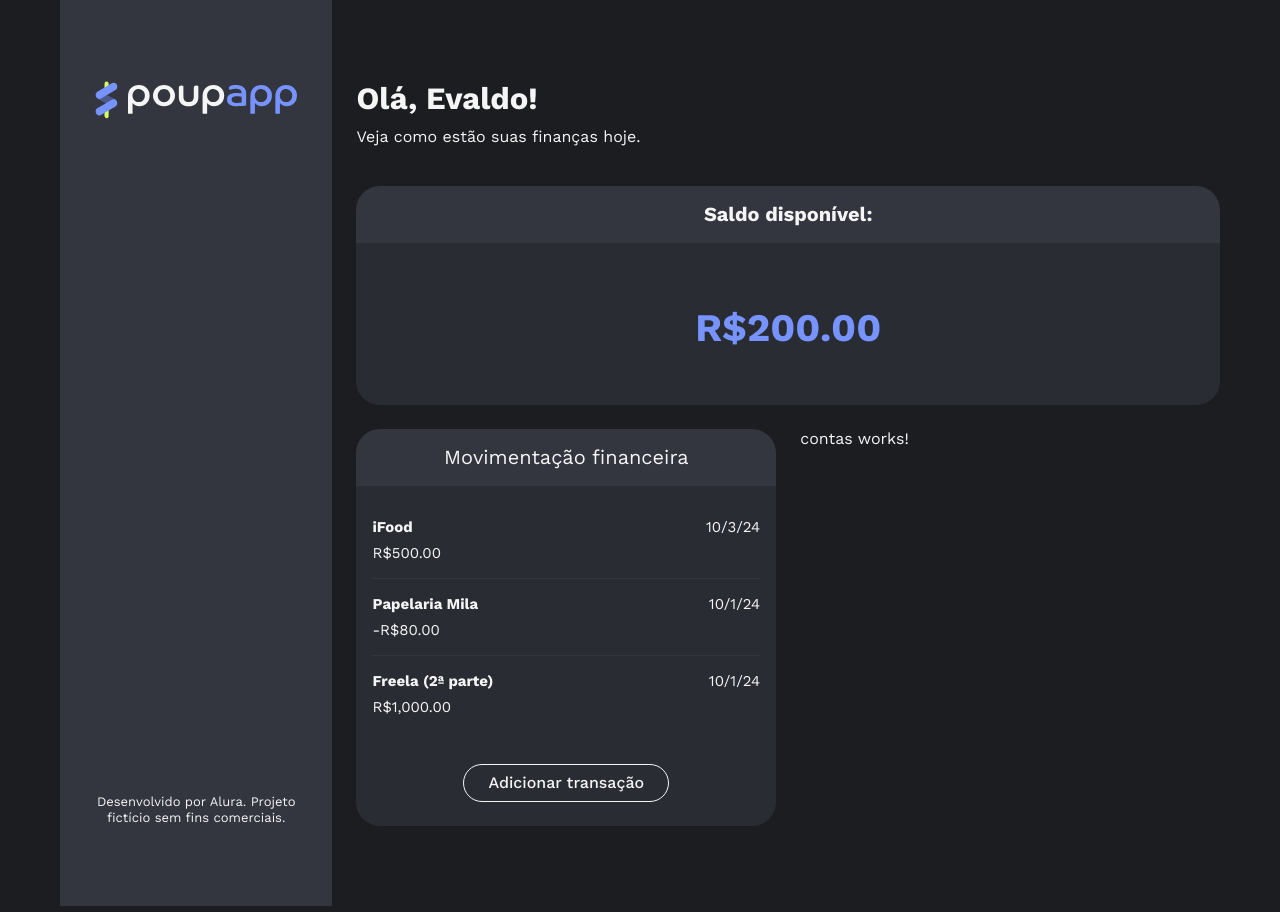
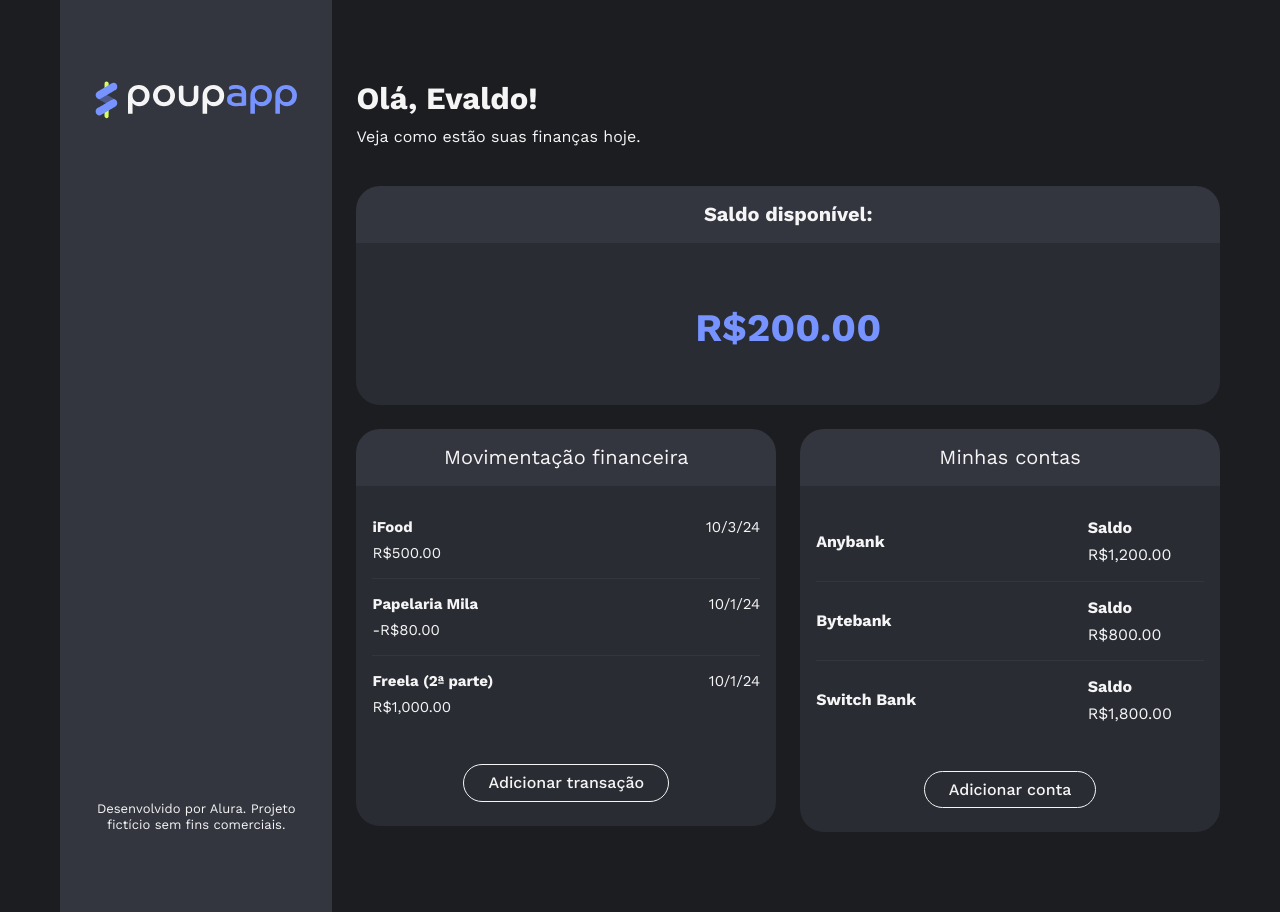
Before and after one commit to antonio-evaldo/4457-angular-19-curso-3-projeto, an Angular app: page / in a window 1280 px wide. Built offline with nearby package versions, Linux system fonts and the light colour scheme.

Commit message:
feat: desenvolve componentes `Contas` e `Conta`

```diff
--- /dev/null
+++ b/src/app/componentes/contas/conta/conta.component.css
@@ -0,0 +1,19 @@
+.conta {
+  display: flex;
+  align-items: center;
+}
+
+.banco {
+  font-weight: 700;
+  flex-basis: 70%;
+}
+
+.saldo {
+  display: flex;
+  flex-direction: column;
+  gap: 0.5rem;
+}
+
+.saldo-texto {
+  font-weight: 700;
+}
--- /dev/null
+++ b/src/app/componentes/contas/conta/conta.component.html
@@ -0,0 +1,8 @@
+<div class="conta">
+  <span class="banco texto-md">{{ conta().banco }}</span>
+
+  <div class="saldo">
+    <span class="saldo-texto text-md">Saldo</span>
+    <span class="valor texto-md">{{ conta().saldo | currency:"BRL" }}</span>
+  </div>
+</div>
--- /dev/null
+++ b/src/app/componentes/contas/conta/conta.component.ts
@@ -0,0 +1,13 @@
+import { Component, input } from '@angular/core';
+import { Conta } from '../../../modelos/conta';
+import { CurrencyPipe } from '@angular/common';
+
+@Component({
+  selector: 'app-conta',
+  imports: [CurrencyPipe],
+  templateUrl: './conta.component.html',
+  styleUrl: './conta.component.css'
+})
+export class ContaComponent {
+  conta = input.required<Conta>();
+}
--- a/src/app/componentes/contas/contas.component.css
+++ b/src/app/componentes/contas/contas.component.css
@@ -0,0 +1,35 @@
+.titulo-wrapper {
+  border-radius: 1.5rem 1.5rem 0rem 0rem;
+  background: var(--cabecalho-componentes);
+  padding: 1rem 0.5rem;
+  text-align: center;
+}
+
+.titulo {
+  font-weight: 400;
+}
+
+.corpo-card {
+  border-radius: 0rem 0rem 1.5rem 1.5rem;
+  background: var(--fundo-componentes);
+  padding: 2rem 1rem 1.5rem;
+}
+
+.contas-e-botao {
+  display: flex;
+  flex-direction: column;
+  gap: 3rem;
+}
+
+.conta:not(:last-child)::after {
+  content: '';
+  background: var(--cabecalho-componentes);
+  display: block;
+  height: 0.0625rem;
+  width: 100%;
+  margin: 1rem 0;
+}
+
+.botao-adicionar-conta {
+  margin: 0 auto;
+}
--- a/src/app/componentes/contas/contas.component.html
+++ b/src/app/componentes/contas/contas.component.html
@@ -1 +1,23 @@
-<p>contas works!</p>
+<section class="contas-card">
+  <div class="titulo-wrapper">
+    <h2 class="titulo texto-lg">Minhas contas</h2>
+  </div>
+
+  <div class="corpo-card">
+    <div class="contas-e-botao">
+      <ul>
+        @for (conta of contas(); track conta.banco) {
+          <li class="conta">
+            <app-conta [conta]="conta" />
+          </li>
+        } @empty {
+          <li aria-hidden="true">
+            Ainda não há contas criadas.
+          </li>
+        }
+      </ul>
+
+      <app-botao class="botao-adicionar-conta" texto="Adicionar conta" />
+    </div>
+  </div>
+</section>
--- a/src/app/componentes/contas/contas.component.ts
+++ b/src/app/componentes/contas/contas.component.ts
@@ -1,11 +1,27 @@
-import { Component } from '@angular/core';
+import { Component, signal } from '@angular/core';
+import { BotaoComponent } from "../botao/botao.component";
+import { ContaComponent } from "./conta/conta.component";
+import { Conta } from '../../modelos/conta';
 
 @Component({
   selector: 'app-contas',
-  imports: [],
+  imports: [BotaoComponent, ContaComponent],
   templateUrl: './contas.component.html',
   styleUrl: './contas.component.css'
 })
 export class ContasComponent {
-
+  contas = signal<Conta[]>([
+    {
+      banco: 'Anybank',
+      saldo: 1200
+    },
+    {
+      banco: 'Bytebank',
+      saldo: 800
+    },
+    {
+      banco: 'Switch Bank',
+      saldo: 1800
+    },
+  ]);
 }
--- a/src/app/componentes/transacoes/transacoes.component.css
+++ b/src/app/componentes/transacoes/transacoes.component.css
@@ -21,11 +21,6 @@
   gap: 3rem;
 }
 
-.transacoes {
-  display: flex;
-  flex-direction: column;
-}
-
 .transacao:not(:last-child)::after {
   content: '';
   background: var(--cabecalho-componentes);
--- a/src/app/componentes/transacoes/transacoes.component.html
+++ b/src/app/componentes/transacoes/transacoes.component.html
@@ -5,7 +5,7 @@
 
   <div class="corpo-card">
     <div class="transacoes-e-botao">
-      <ul class="transacoes">
+      <ul>
         @for (transacao of transacoes(); track transacao.id) {
           <li class="transacao">
             <app-transacao [transacao]="transacao" />
--- /dev/null
+++ b/src/app/modelos/conta.ts
@@ -0,0 +1,6 @@
+export class Conta {
+  constructor(
+    public readonly banco: string,
+    public readonly saldo: number,
+  ) {}
+}
```
